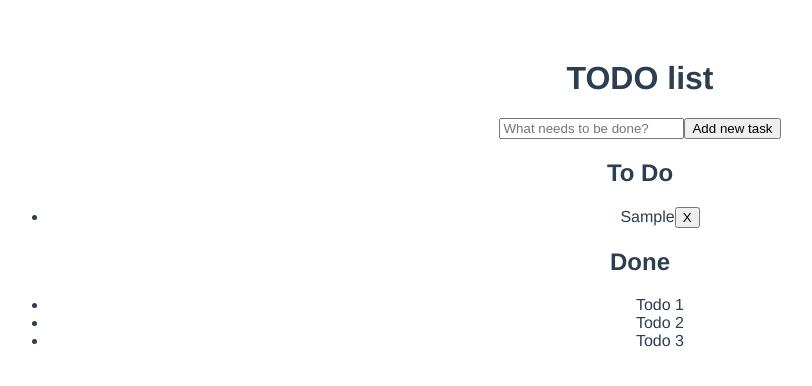
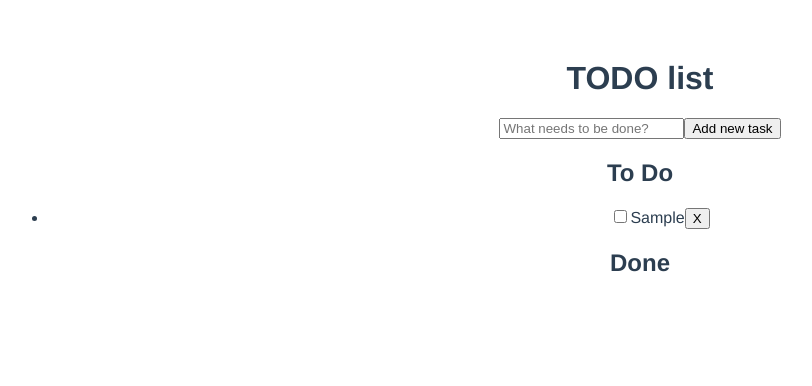
Before and after one commit to irina-tim/todo-list, a Vue app: page / in a window 1280 px wide. Both pictures are taken after typing "Sample" into the empty fields and a click on the button "Add new task". Shown: the top 386 px of the page, without its empty margins (0-812 px from the left). Built offline with nearby package versions, Linux system fonts and the light colour scheme.

Commit message:
feat: move task from todo list to completed and back

```diff
--- a/src/components/TodoList.vue
+++ b/src/components/TodoList.vue
@@ -10,18 +10,21 @@
     <div class="list">
       <h2 class="list__header">To Do</h2>
       <ul class="list__container">
-        <li class="list__element" v-for="todo in todos" :key="todo.id">
+        <li class="list__element" v-for="(todo, i) in todos" :key="todo.id">
+          <input class="list__element-checkbox" type="checkbox" v-on:change="mark(i, true)">
           <label class="list__element-label" @dblclick="editTodo(todo)">{{ todo.title }}</label>
-            <button class="list__element-remove-button" @click="removeTodo(todo)">X</button>
+          <button class="list__element-remove-button" @click="removeTodo(todo, 'todos')">X</button>
         </li>
       </ul>
     </div>
     <div class="list">
       <h2 class="list__header">Done</h2>
       <ul class="list__container">
-          <li class="list__element"> Todo 1 </li>
-          <li class="list__element"> Todo 2 </li>
-          <li class="list__element"> Todo 3 </li>
+        <li class="list__element" v-for="(todo, i) in completed" :key="todo.id">
+          <input class="list__element-checkbox" type="checkbox" v-on:change="mark(i, false)" checked>
+          <label class="list__element-label" @dblclick="editTodo(todo)">{{ todo.title }}</label>
+          <button class="list__element-remove-button" @click="removeTodo(todo, 'completed')">X</button>
+        </li>
       </ul>
     </div>
     <footer class="footer">
@@ -39,7 +42,7 @@ export default {
     inputValue: ''
   }),
 
-/* eslint-disable */
+  /* eslint-disable */
   methods: {
     handleInput (e) {
       this.inputValue = e.target.value.trim();
@@ -50,14 +53,23 @@ export default {
       if (!this.inputValue) { return };
       this.todos.push({
         id: Date.now(),
-        title: this.inputValue,
+        title: this.inputValue
       })
       this.inputValue = '';
     },
 
-    removeTodo(todo) {
-      this.todos.splice(this.todos.indexOf(todo), 1)
-    }
+    removeTodo(todo, listType) {
+      listType === 'todos' ?
+        this.todos.splice(this.todos.indexOf(todo), 1) :
+        this.completed.splice(this.completed.indexOf(todo), 1)
+    },
+
+    mark (i, done) {
+      done ?
+        this.completed.push(...this.todos.splice(i, 1)) :
+        this.todos.push(...this.completed.splice(i, 1));
+    },
+
   }
 }
 </script>
```
